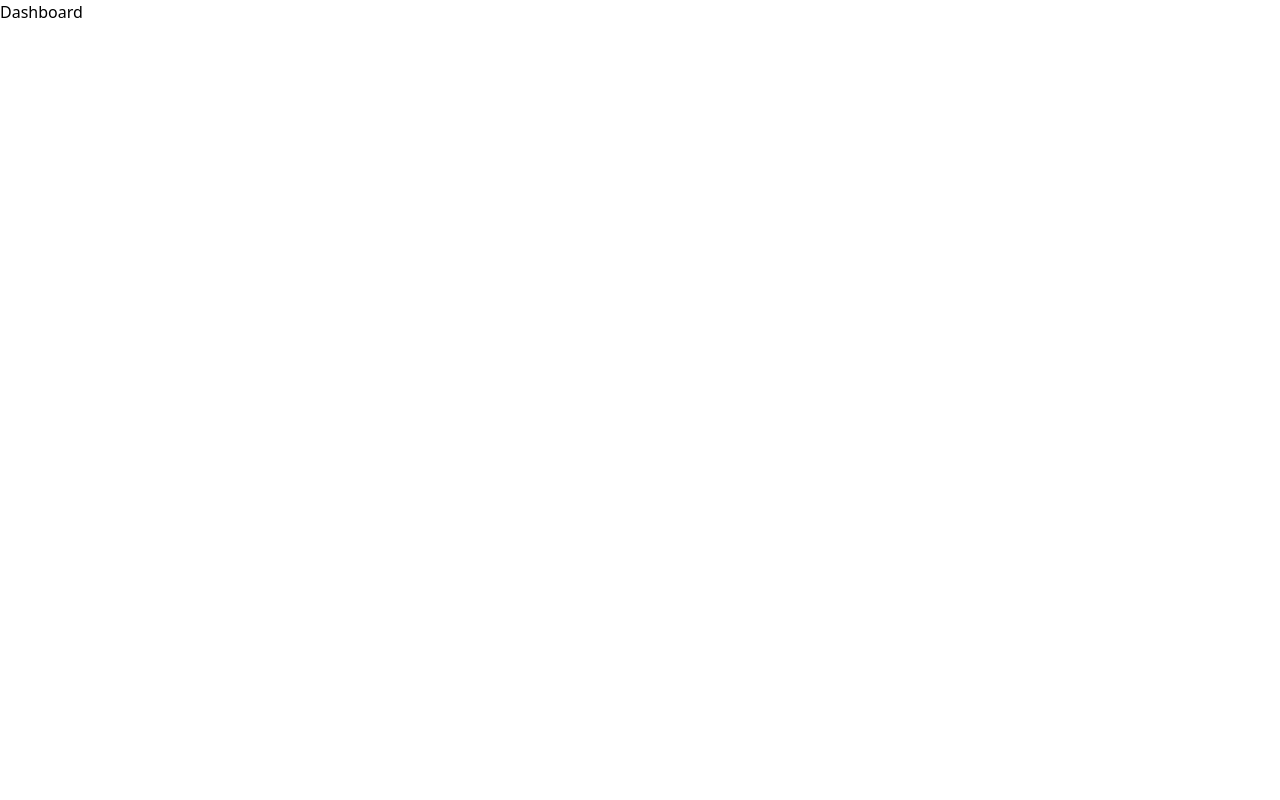
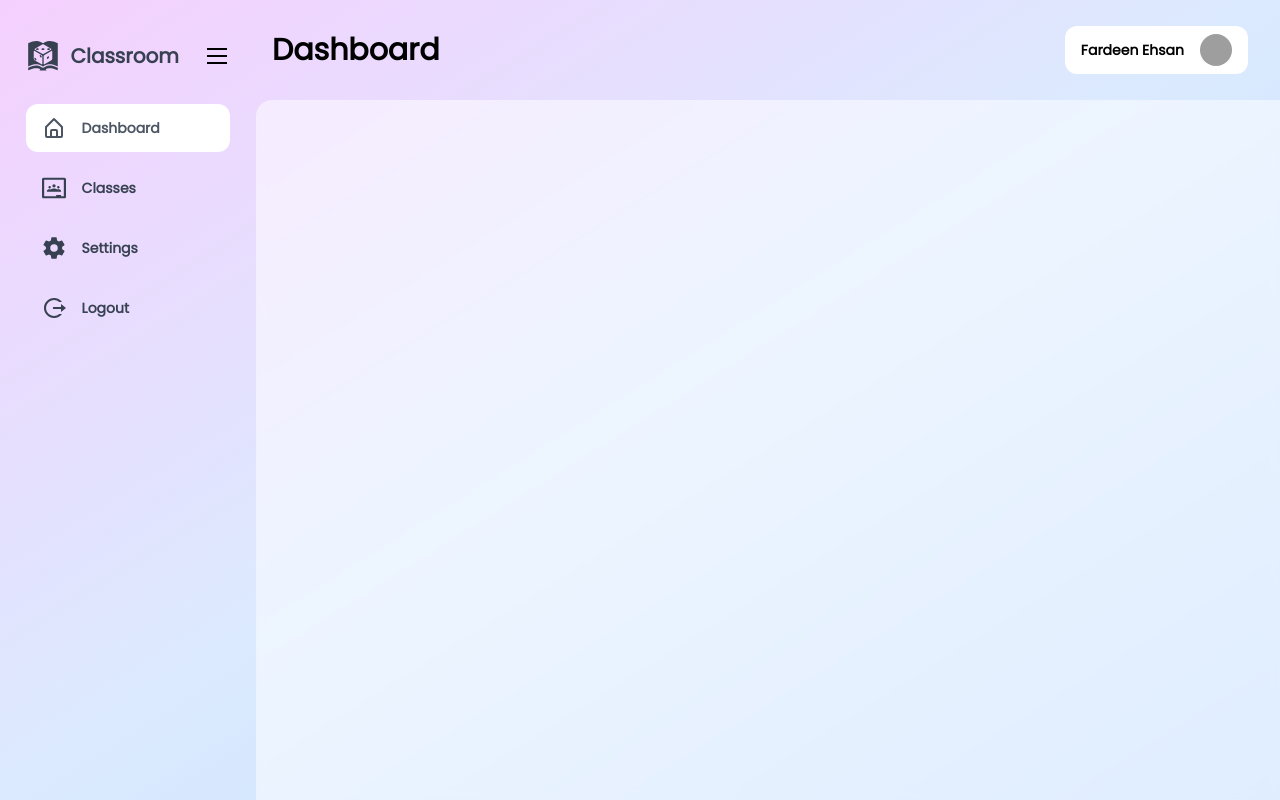
Before and after one commit to fardeenes7/classroom, a React (Create React App) app: page /dashboard in a window 1280 px wide. Built offline with nearby package versions, Linux system fonts and the light colour scheme; grey boxes are pictures that could not be loaded.

Commit message:
donno what i changed last night

```diff
--- a/src/App.js
+++ b/src/App.js
@@ -6,6 +6,7 @@ import Home from "./Pages/landing/Home.jsx";
 import Login from "./Pages/auth/Login.jsx";
 import Register from "./Pages/auth/Register.jsx";
 import Dashboard from "./Pages/dashboard/dashboard";
+import DashHome from "./Pages/dashboard/Home.jsx";
 
 const App = () => (
   <Router>
@@ -14,6 +15,7 @@ const App = () => (
       <Route path="/login" element={<Login />} />
       <Route path="/register" element={<Register />} />
       <Route path="/dashboard" element={<Dashboard />} />
+      <Route path="/dashboard/:page" element={<Dashboard />} />
     </Routes>
   </Router>
 );
--- /dev/null
+++ b/src/Pages/dashboard/Classes.jsx
@@ -0,0 +1,12 @@
+import React from "react";
+
+import { BrowserRouter as Router, Routes, Route } from "react-router-dom";
+
+import { useState } from "react";
+export default function Classes() {
+  return (
+    <div>
+      <h1>Classes</h1>
+    </div>
+  );
+}
--- /dev/null
+++ b/src/Pages/dashboard/DashTemplate.jsx
@@ -0,0 +1,43 @@
+import React from "react";
+
+import { BrowserRouter as Router, Routes, Route } from "react-router-dom";
+import { useState } from "react";
+import { GiRuleBook } from "react-icons/gi";
+import { FcGoogle } from "react-icons/fc";
+
+
+export default function DashTemplate() {
+  return (
+        <div
+          id="sidebar"
+          className={`${
+            sideBarOpen ? "w-[20rem] py-4" : "w-20 px-2"
+          } flex h-full flex-col items-center pt-10`}
+        >
+          <span className="flex items-center text-lg font-bold text-gray-700 xl:text-xl">
+            <GiRuleBook
+              className={`${sideBarOpen ? "mr-3 " : "mr-0"} h-8 w-8`}
+            />
+            {sideBarOpen && "Classroom"}
+          </span>
+          <div className="mt-8 flex w-4/5 flex-col items-center justify-center gap-3">
+            {menuList.map((menu) => (
+              <button
+                className={`${sideBarOpen ? "text-sm" : ""}
+                ${menu == currentButton ? "bg-white" : "text-gray-700"}
+                 flex h-12 w-full items-center justify-start rounded-xl pl-4 font-bold text-gray-600 hover:bg-white hover:text-gray-700 active:bg-gray-100`}
+                onClick={(e) => {
+                  setCurrentButton(menu);
+                }}
+              >
+                <span className={`${sideBarOpen ? "mr-4 h-6 w-6" : "h-4 w-4"}`}>
+                  {menu.icon}
+                </span>
+                {sideBarOpen && menu.title}
+              </button>
+            ))}
+          </div>
+        </div>
+
+  );
+}
--- /dev/null
+++ b/src/Pages/dashboard/Header.jsx
@@ -0,0 +1,15 @@
+export default function Header({ title }) {
+  return (
+    <div className="flex w-full items-center justify-start gap-4 px-4 py-8">
+      <h1 className="text-3xl font-bold">{title}</h1>
+      <div className="absolute right-8 flex items-center gap-4 rounded-xl bg-white py-2 px-4 text-sm font-bold">
+        Fardeen Ehsan
+        <img
+          src="https://us.123rf.com/450wm/gmast3r/gmast3r1710/gmast3r171002485/88771602-avatar-profile-icon-male-faceless-user-on-colorful-round-background-flat-vector-illustration.jpg?ver=6"
+          alt="Profile"
+          className="h-8 w-8 rounded-full"
+        />
+      </div>
+    </div>
+  );
+}
--- /dev/null
+++ b/src/Pages/dashboard/Home.jsx
@@ -0,0 +1,66 @@
+import React from "react";
+import { BrowserRouter as Router, Routes, Route } from "react-router-dom";
+
+import { useState } from "react";
+import { GiRuleBook } from "react-icons/gi";
+import { BiHomeAlt } from "react-icons/bi";
+import { SiGoogleclassroom } from "react-icons/si";
+import { IoSettingsSharp } from "react-icons/io5";
+import { RiLogoutCircleRLine } from "react-icons/ri";
+import { GrMenu } from "react-icons/gr";
+import DashTemplate from "./DashTemplate.jsx";
+
+const menuList = [
+  {
+    title: "Dashboard",
+    icon: <BiHomeAlt className="h-full w-full" />,
+    path: "/dashboard",
+    active: true,
+  },
+  {
+    title: "Classes",
+    icon: <SiGoogleclassroom className="h-full w-full" />,
+    path: "/profile",
+    active: false,
+  },
+  {
+    title: "Settings",
+    icon: <IoSettingsSharp className="h-full w-full" />,
+    path: "/settings",
+    active: false,
+  },
+  {
+    title: "Logout",
+    icon: <RiLogoutCircleRLine className="h-full w-full" />,
+    path: "/logout",
+    active: false,
+  },
+];
+
+export default function Home() {
+  const [sideBarOpen, setSideBarOpen] = useState(true);
+  const [currentButton, setCurrentButton] = useState(menuList[0]);
+  return (
+    <div className="h-full min-h-screen  w-screen bg-gradient-to-tl from-blue-200 via-blue-100 to-fuchsia-200 font-poppins">
+      <div className="relative flex h-full min-h-screen w-full ">
+        <div
+          id="body"
+          className="max-h-screen w-full overflow-hidden pr-4 pb-12"
+        >
+          <div className="flex w-full items-center justify-start gap-4 px-4 py-8">
+            <button
+              onClick={(e) =>
+                sideBarOpen ? setSideBarOpen(false) : setSideBarOpen(true)
+              }
+            >
+              <GrMenu className="h-6 w-6 font-bold" />
+            </button>
+            <h1 className="text-3xl font-bold">{currentButton.title}</h1>
+            <span className="absolute right-8">Logout</span>
+          </div>
+          <div className=" h-full w-full overflow-auto rounded-xl bg-white/50 p-6 shadow-xl backdrop-blur-sm"></div>
+        </div>
+      </div>
+    </div>
+  );
+}
--- /dev/null
+++ b/src/Pages/dashboard/Settings.jsx
@@ -0,0 +1,7 @@
+export default function Settings() {
+  return (
+    <div>
+      <h1>Settings</h1>
+    </div>
+  );
+}
--- /dev/null
+++ b/src/Pages/dashboard/Sidebar.jsx
@@ -0,0 +1,87 @@
+import { useState } from "react";
+import { GiRuleBook } from "react-icons/gi";
+import { GrMenu } from "react-icons/gr";
+import { BiHomeAlt } from "react-icons/bi";
+import { SiGoogleclassroom } from "react-icons/si";
+import { IoSettingsSharp } from "react-icons/io5";
+import { RiLogoutCircleRLine } from "react-icons/ri";
+import { useLinkClickHandler, useNavigate } from "react-router-dom";
+const menuList = [
+  {
+    title: "Dashboard",
+    icon: <BiHomeAlt className="h-full w-full" />,
+    path: "/dashboard",
+    active: true,
+  },
+  {
+    title: "Classes",
+    icon: <SiGoogleclassroom className="h-full w-full" />,
+    path: "/dashboard/classes",
+    active: false,
+  },
+  {
+    title: "Settings",
+    icon: <IoSettingsSharp className="h-full w-full" />,
+    path: "/dashboard/settings",
+    active: false,
+  },
+  {
+    title: "Logout",
+    icon: <RiLogoutCircleRLine className="h-full w-full" />,
+    path: "/dashbaord/logout",
+    active: false,
+  },
+];
+export default function Sidebar({ activeIndex }) {
+  const navigate = useNavigate();
+  const [sideBarOpen, setSideBarOpen] = useState(true);
+  const [currentButton, setCurrentButton] = useState(menuList[activeIndex]);
+  const buttonClickHandler = (menu) => {
+    setCurrentButton(menu);
+    navigate(menu.path);
+  };
+  return (
+    <div
+      id="sidebar"
+      className={`${
+        sideBarOpen ? "w-[20rem] py-4" : "w-20 px-2"
+      } flex h-full flex-col items-center pt-10`}
+    >
+      <span
+        className={`${
+          sideBarOpen ? "flex" : "flex flex-col-reverse justify-center gap-4"
+        } w-full items-center justify-evenly text-lg font-bold text-gray-700 xl:text-xl`}
+      >
+        <div className="flex items-center">
+          <GiRuleBook className={`${sideBarOpen ? "mr-3 " : "mr-0"} h-8 w-8`} />
+          {sideBarOpen && "Classroom"}
+        </div>
+        <button
+          onClick={(e) =>
+            sideBarOpen ? setSideBarOpen(false) : setSideBarOpen(true)
+          }
+          className=""
+        >
+          <GrMenu className="h-6 w-6 font-bold" />
+        </button>
+      </span>
+      <div className="mt-8 flex w-4/5 flex-col items-center justify-center gap-3">
+        {menuList.map((menu) => (
+          <button
+            className={`${sideBarOpen ? "text-sm" : ""}
+                ${menu == currentButton ? "bg-white" : "text-gray-700"}
+                 flex h-12 w-full items-center justify-start rounded-xl pl-4 font-bold text-gray-600 hover:bg-white hover:text-gray-700 active:bg-gray-100`}
+            onClick={(e) => {
+              buttonClickHandler(menu);
+            }}
+          >
+            <span className={`${sideBarOpen ? "mr-4 h-6 w-6" : "h-4 w-4"}`}>
+              {menu.icon}
+            </span>
+            {sideBarOpen && menu.title}
+          </button>
+        ))}
+      </div>
+    </div>
+  );
+}
--- a/src/Pages/dashboard/dashboard.jsx
+++ b/src/Pages/dashboard/dashboard.jsx
@@ -1,5 +1,38 @@
 import React from "react";
+import { useNavigate, useParams } from "react-router-dom";
+
+import { useState } from "react";
+import { GiRuleBook } from "react-icons/gi";
+import { BiHomeAlt } from "react-icons/bi";
+import { SiGoogleclassroom } from "react-icons/si";
+import { IoSettingsSharp } from "react-icons/io5";
+import { RiLogoutCircleRLine } from "react-icons/ri";
+import { GrMenu } from "react-icons/gr";
+import Classes from "./Classes.jsx";
+import Sidebar from "./Sidebar.jsx";
+import Header from "./Header.jsx";
+import Settings from "./Settings.jsx";
+
+const menull = ["Dashboard", "Classes", "Settings", "Logout"];
 
 export default function Dashboard() {
-  return <div>Dashboard</div>;
+  const page = useParams().page;
+  const PageTitle = page
+    ? page[0].toUpperCase() + page.substring(1)
+    : "Dashboard";
+  console.log(menull.indexOf(PageTitle));
+  return (
+    <div className="h-full min-h-screen  w-screen bg-gradient-to-tl from-blue-200 via-blue-100 to-fuchsia-200 font-poppins">
+      <div className="relative flex h-full min-h-screen w-full ">
+        <Sidebar activeIndex={menull.indexOf(PageTitle)} />
+        <div id="body" className="max-h-screen w-full overflow-hidden pb-12">
+          <Header title={page ? PageTitle : "Dashboard"} />
+          <div className="h-full w-full overflow-auto rounded-tl-2xl bg-white/50 p-6 shadow-xl backdrop-blur-sm">
+            {page === "classes" && <Classes />}
+            {page === "settings" && <Settings />}
+          </div>
+        </div>
+      </div>
+    </div>
+  );
 }
```
